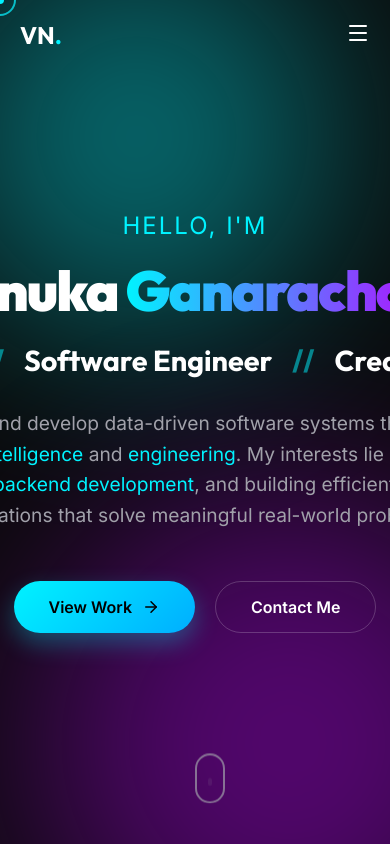
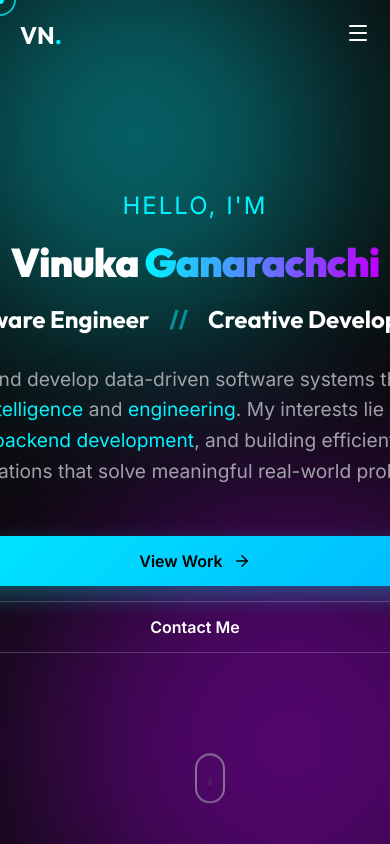
Before and after one commit to vinuka03/portfolio-, a React (Vite) app: page / in a window 390 px wide. Shown: the top 844 px of the page. Built offline with nearby package versions, Linux system fonts and the light colour scheme.

Commit message:
made it mobile responsive

```diff
--- a/src/components/Contact.scss
+++ b/src/components/Contact.scss
@@ -89,6 +89,11 @@
 
         .contact-form-wrapper {
             padding: 40px;
+
+            @media (max-width: 768px) {
+                padding: 25px;
+            }
+
             border-radius: 20px;
 
             .form-group {
--- a/src/components/Hero.scss
+++ b/src/components/Hero.scss
@@ -65,7 +65,12 @@
             letter-spacing: -2px;
 
             @media (max-width: 768px) {
-                font-size: 3.5rem;
+                font-size: 3rem;
+                letter-spacing: -1px;
+            }
+
+            @media (max-width: 480px) {
+                font-size: 2.5rem;
             }
         }
 
@@ -103,6 +108,10 @@
                     font-size: 1.8rem;
                 }
 
+                @media (max-width: 480px) {
+                    font-size: 1.5rem;
+                }
+
                 .highlight {
                     color: var(--text-primary);
                     white-space: nowrap;
@@ -133,6 +142,16 @@
             display: flex;
             justify-content: center;
             gap: 20px;
+            flex-wrap: wrap; // Allow wrapping on small screens
+
+            @media (max-width: 480px) {
+                flex-direction: column;
+                gap: 15px;
+
+                .btn {
+                    width: 100%;
+                }
+            }
 
             .btn {
                 padding: 15px 35px;
@@ -141,9 +160,11 @@
                 text-decoration: none;
                 display: flex;
                 align-items: center;
+                justify-content: center;
                 gap: 10px;
                 transition: all 0.3s ease;
                 cursor: pointer;
+                white-space: nowrap;
 
                 &.btn-primary {
                     background: linear-gradient(135deg, var(--accent-cyan), #00aeff);
--- a/src/components/Projects.scss
+++ b/src/components/Projects.scss
@@ -32,6 +32,16 @@
         gap: 20px;
         margin-bottom: 50px;
         flex-wrap: wrap;
+
+        @media (max-width: 480px) {
+            gap: 10px;
+            margin-bottom: 30px;
+
+            .tab-btn {
+                padding: 8px 16px;
+                font-size: 0.9rem;
+            }
+        }
 
         .tab-btn {
             padding: 10px 25px;
@@ -73,11 +83,22 @@
 
         @media (max-width: 768px) {
             grid-template-columns: 1fr;
+            padding: 0 10px; // Add some side padding on mobile
+        }
+
+        @media (min-width: 769px) and (max-width: 1100px) {
+            grid-template-columns: repeat(2, 1fr);
         }
 
         .project-card {
             position: relative;
             height: 600px;
+
+            @media (max-width: 768px) {
+                height: auto; // Auto height on mobile
+                min-height: 500px;
+            }
+
             border-radius: 20px;
             overflow: hidden;
             cursor: pointer;
--- a/src/components/Skills.scss
+++ b/src/components/Skills.scss
@@ -38,11 +38,21 @@
         gap: 30px;
 
         @media (max-width: 968px) {
+            grid-template-columns: repeat(2, 1fr);
+        }
+
+        @media (max-width: 768px) {
             grid-template-columns: 1fr;
+            gap: 20px;
         }
 
         .skill-card {
             padding: 40px;
+
+            @media (max-width: 768px) {
+                padding: 25px; // Reduce padding on mobile
+            }
+
             border-radius: 20px;
             transition: transform 0.3s ease;
 
--- a/src/index.scss
+++ b/src/index.scss
@@ -75,6 +75,10 @@ h6 {
   padding: 100px 20px;
   position: relative;
   overflow: hidden;
+
+  @media (max-width: 768px) {
+    padding: 80px 20px;
+  }
 }
 
 .container {
```
